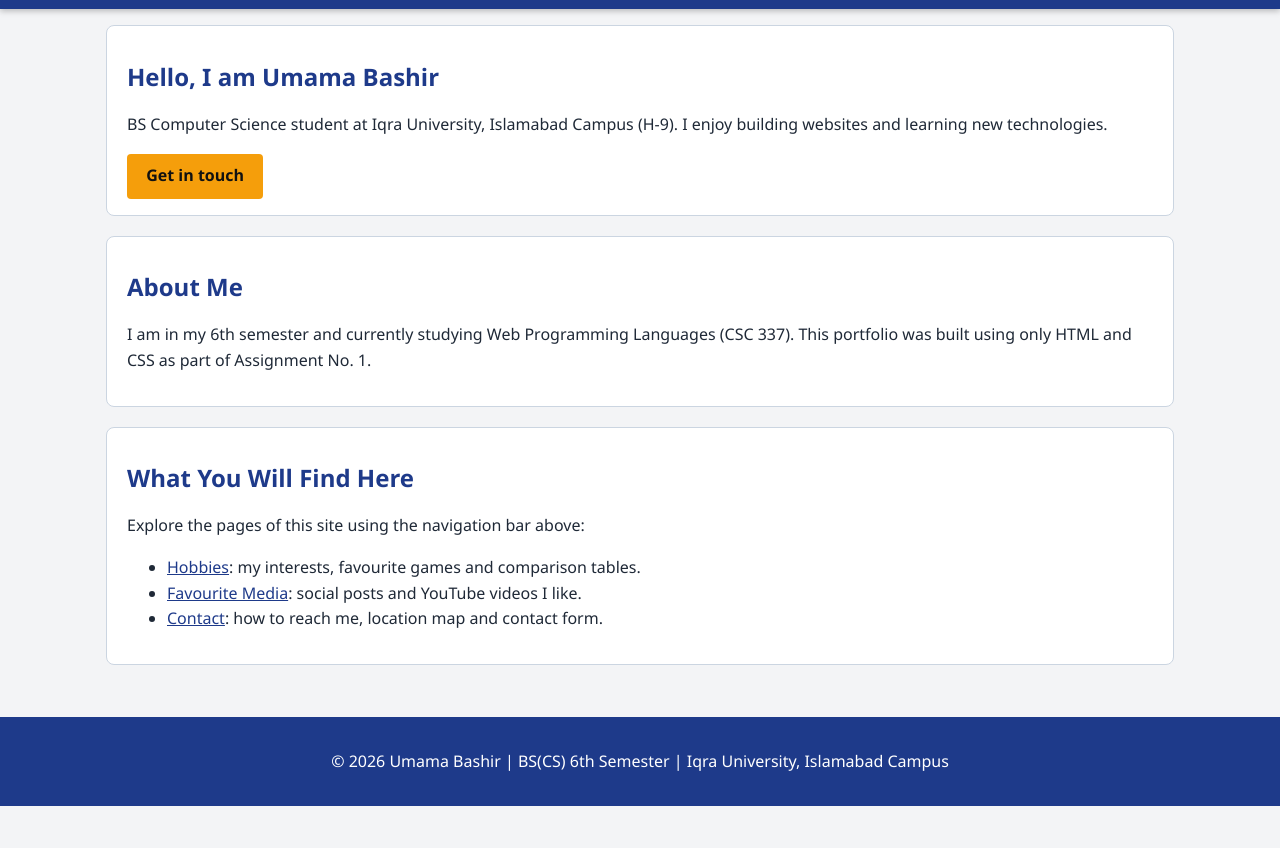
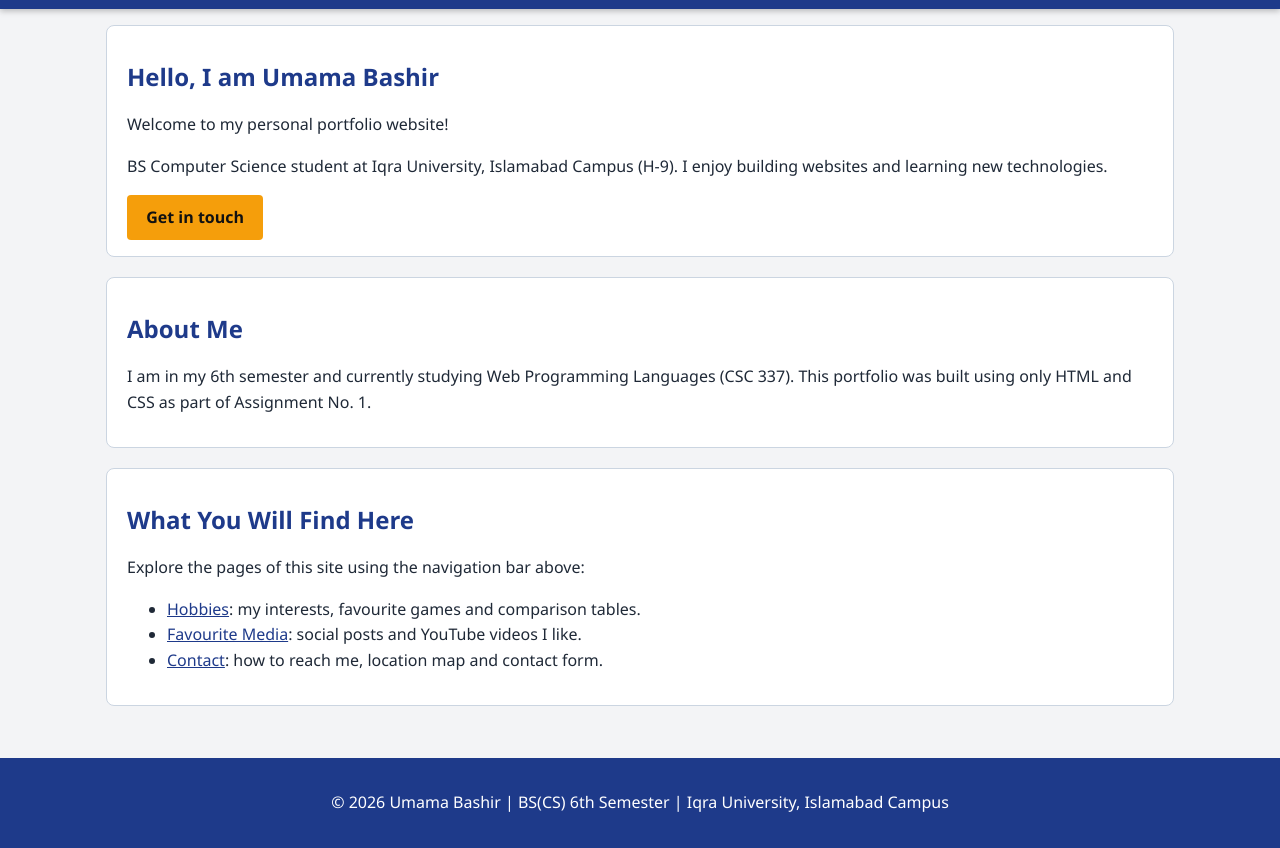
Before and after one commit to Umama25/web_assignment_portfolio, a plain HTML site: page index.html in a window 1280 px wide. Shown: the part 53-901 px from the top of the page. Before the commit the page ends 859 px from the top, so only its background shows below. Drawn offline with Linux system fonts and the light colour scheme; files that its build step writes are made by us from their sources.

Commit message:
Add welcome message to portfolio website

```diff
--- a/index.html
+++ b/index.html
@@ -28,6 +28,7 @@
     <section class="hero">
       <div class="hero-text">
         <h1>Hello, I am Umama Bashir</h1>
+        <p>Welcome to my personal portfolio website!</p>
         <p>BS Computer Science student at Iqra University, Islamabad Campus (H-9). I enjoy building websites and learning new technologies.</p>
         <a class="btn" href="contact.html">Get in touch</a>
       </div>
```
